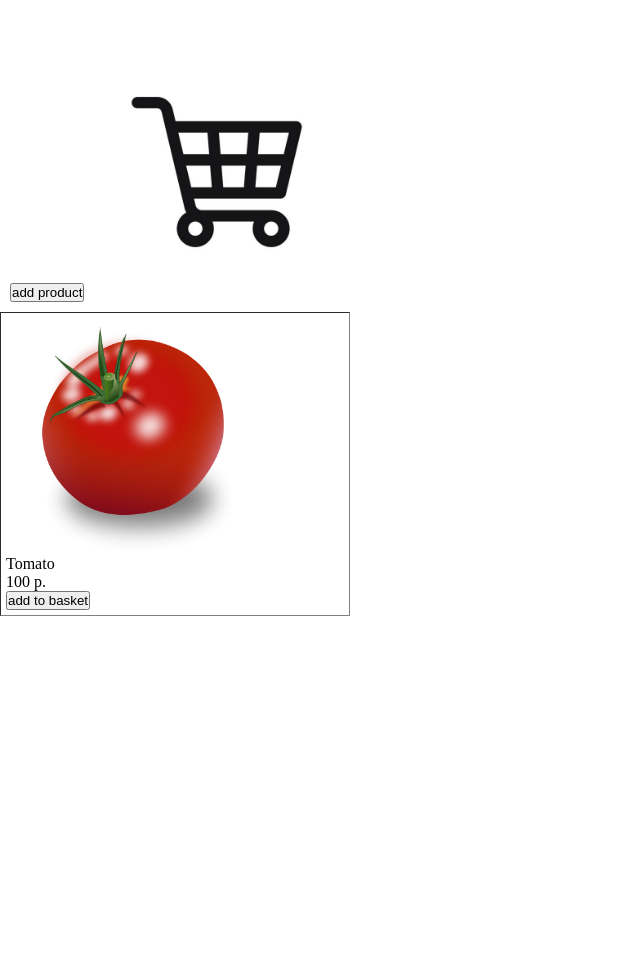
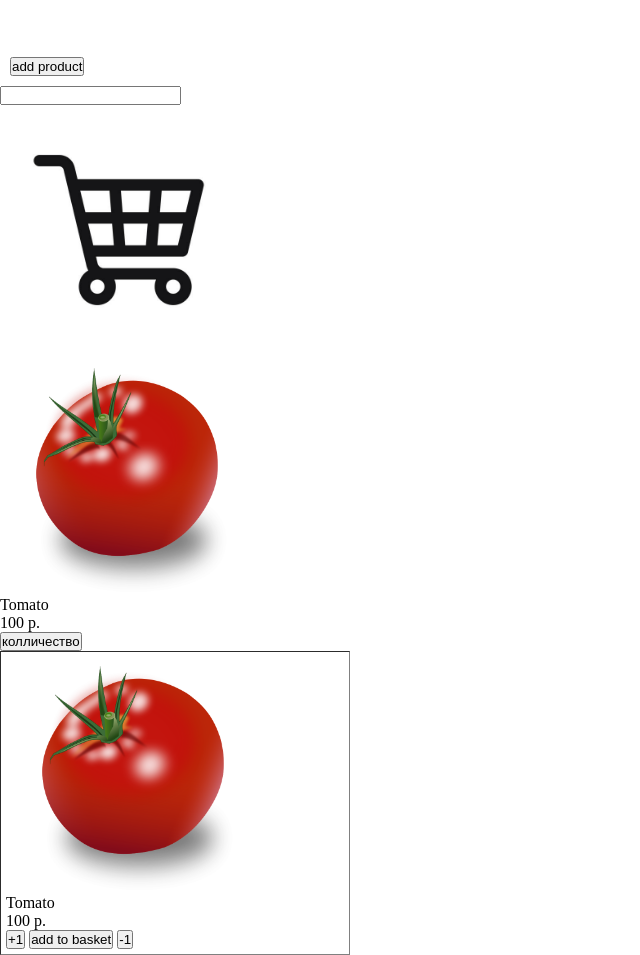
Before and after one commit to kirill9727/birthday, a plain HTML site: page index.html in a window 1280 px wide. Shown: the part 40-995 px from the top of the page, without its empty margins (0-640 px from the left). Before the commit the page ends 800 px from the top, so only its background shows below. Drawn offline with nearby package versions, Linux system fonts and the light colour scheme; files that its build step writes are made by us from their sources.

Commit message:
new style

```diff
--- a/index.html
+++ b/index.html
@@ -17,9 +17,30 @@
             <button class="new-product" id="add__new">
                 add product
             </button>
-            <a href="/basket.html" id="basket">
-                <img class="basket" src="istockphoto-1206806317-612x612.jpg">
-            </a>
+            <div class="searches">
+                <input type="text">
+            </div>
+            <div class="inBasket" id="inBasket">
+                <a id="basket">
+                    <img class="basket" src="istockphoto-1206806317-612x612.jpg">
+                </a>
+            </div>
+        </div>
+        <div class="basketProduct noneBasket">
+            <div class="miniProduct" data-id="01">
+                <img class="basketimgProduct" src="/Tomato.png" id="img1">
+                <div class="comments">
+                    <p id="namePr">
+                        Tomato
+                    </p>
+                    <p id="pricePr">
+                        100 p.
+                    </p>
+                </div>
+                <button class="basketAdd" id="add__basketPr">
+                    колличество
+                </button>
+            </div>
         </div>
         <div class="cards">
             <div class="cards__product" data-id="01">
@@ -32,9 +53,17 @@
                         100 p.
                     </p>
                 </div>
-                <button class="basketAdd" id="add__basketPr">
-                    add to basket
-                </button>
+                <div class="btnCards">
+                    <button class="basketPlus">
+                        +1
+                    </button>
+                    <button class="basketAdd" id="add__basketPr">
+                        add to basket
+                    </button>
+                    <button class="basketMinus">
+                        -1
+                    </button>
+                </div>
             </div>
         </div>
     </div>
--- a/main.js
+++ b/main.js
@@ -10,6 +10,13 @@ function closedModal () {
     modal__window.classList.add('disabled')
 }
 closedBtn.onclick = closedModal
+
+const inBasket = document.querySelector('.inBasket')
+const basketProduct = document.querySelector('.basketProduct')
+function seeBasketHere () {
+    basketProduct.classList.toggle('noneBasket')
+}
+inBasket.onclick = seeBasketHere
 
 let nameProduct = document.querySelector('#name-product')
 let priceProduct = document.querySelector('#price-product')
```
Also changed, not shown: basket.html (+1 -2 lines).
